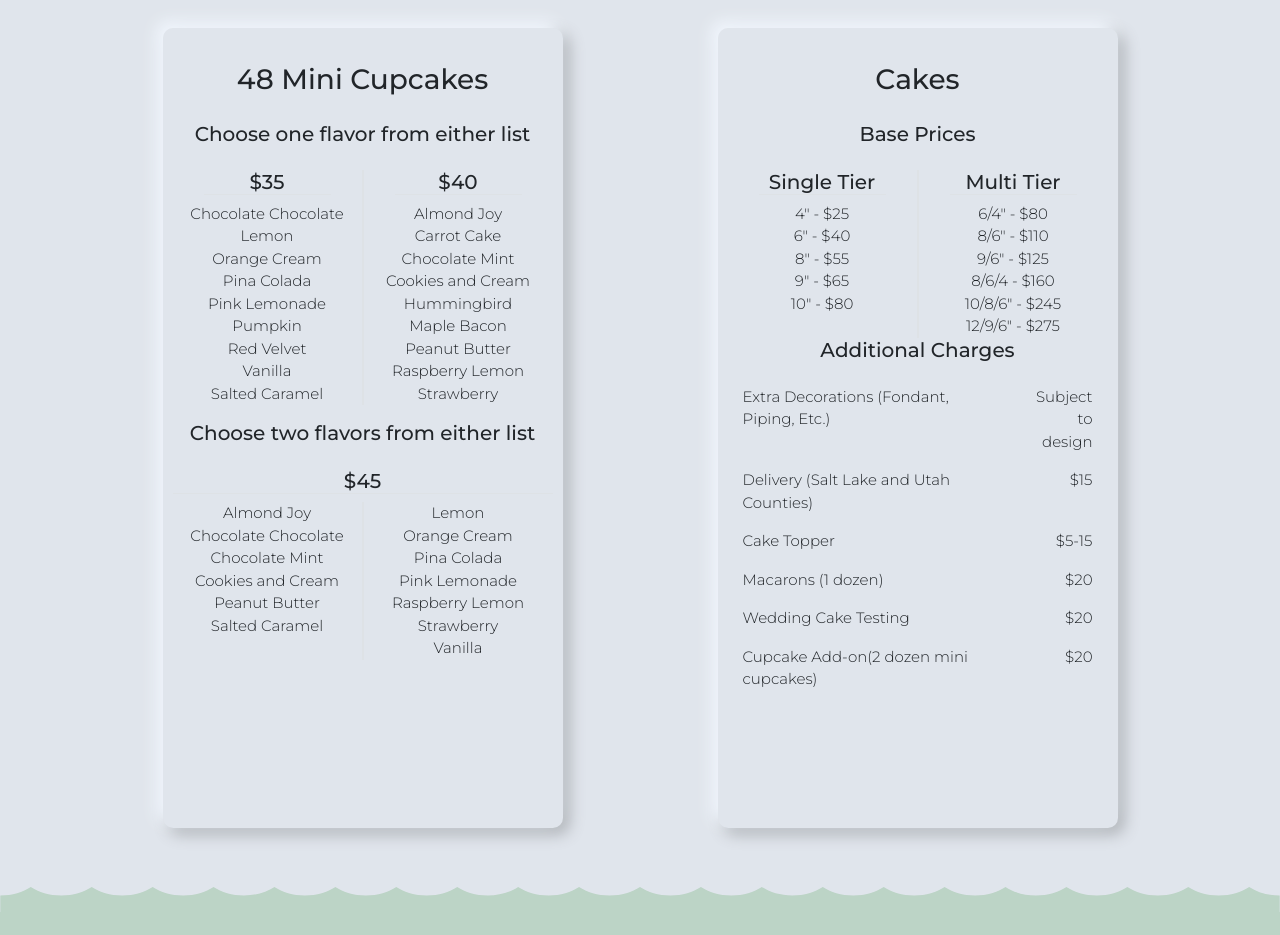
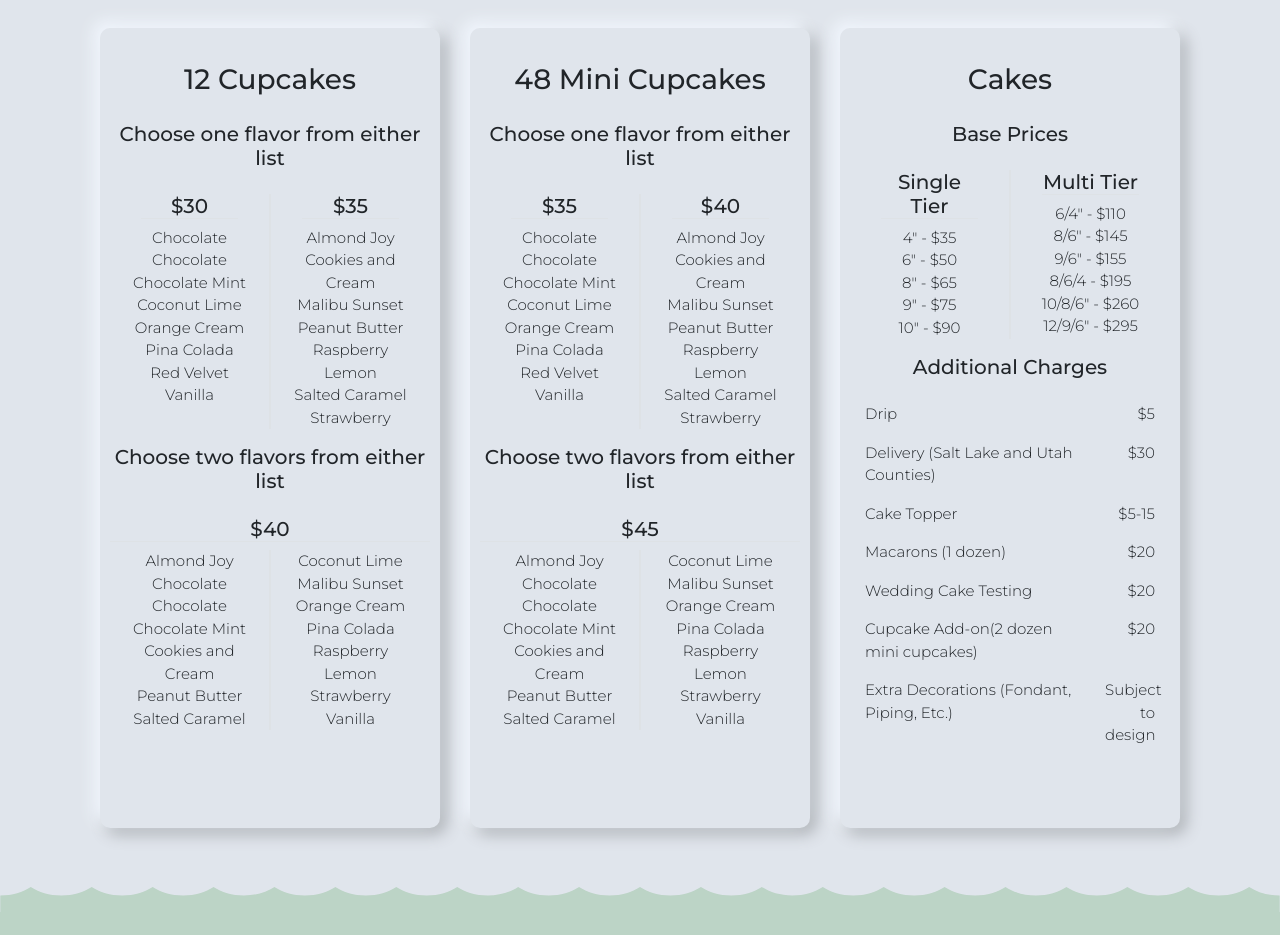
Before and after one commit to aarkitekkt/zeesy-bakes, a React (Create React App) app: page / in a window 1280 px wide. Shown: the part 4120-5055 px from the top of the page. Built offline with nearby package versions, Linux system fonts and the light colour scheme; no server answers.

Commit message:
update pricing and flavor lists

```diff
--- a/src/Components/Pricing/index.js
+++ b/src/Components/Pricing/index.js
@@ -7,8 +7,65 @@ function Pricing() {
             <h1 id="pricingTitle">Pricing</h1>
             <div className="container">
                 <div className="row mx-auto pb-5">
-                    <div className="col-12 col-md-6">
-                        <div id="cupcakePricing" className="priceList mx-auto">
+                    <div className="col-12 col-md-6 col-lg-4">
+                        <div id="regCupcakePricing" className="priceList mx-auto">
+                            <h3>12 Cupcakes</h3>
+                            <div id="oneFlavor" className="row mx-auto">
+                                <h5 className="mx-auto pb-3">Choose one flavor from either list</h5>
+                                <div className="col-6 border-right">
+                                    <h5 className="border-bottom mx-3">$30</h5>
+                                    <ul className="p-0">
+                                        <li>Chocolate Chocolate</li>
+                                        <li>Chocolate Mint</li>
+                                        <li>Coconut Lime</li>
+                                        <li>Orange Cream</li>
+                                        <li>Pina Colada</li>
+                                        <li>Red Velvet</li>
+                                        <li>Vanilla</li>
+                                    </ul>
+                                </div>
+                                <div className="col-6 border-left">
+                                    <h5 className="border-bottom mx-3">$35</h5>
+                                    <ul className="p-0">
+                                        <li>Almond Joy</li>
+                                        <li>Cookies and Cream</li>
+                                        <li>Malibu Sunset</li>
+                                        <li>Peanut Butter</li>
+                                        <li>Raspberry Lemon</li>
+                                        <li>Salted Caramel</li>
+                                        <li>Strawberry</li>
+                                    </ul>
+                                </div>
+                            </div>
+                            <div id="twoFlavors" className="row mb-3 mx-auto">
+                                <h5 className="w-100 py-3">Choose two flavors from either list</h5>
+                                <h5 className="w-100 border-bottom">$40</h5>
+                                <div className="col-6 border-right">
+                                    <ul className="p-0">
+                                        <li>Almond Joy</li>
+                                        <li>Chocolate Chocolate</li>
+                                        <li>Chocolate Mint</li>
+                                        <li>Cookies and Cream</li>
+                                        <li>Peanut Butter</li>
+                                        <li>Salted Caramel</li>
+                                    </ul>
+                                </div>
+                                <div className="col-6 border-left">
+                                    <ul className="p-0">
+                                        <li>Coconut Lime</li>
+                                        <li>Malibu Sunset</li>
+                                        <li>Orange Cream</li>
+                                        <li>Pina Colada</li>
+                                        <li>Raspberry Lemon</li>
+                                        <li>Strawberry</li>
+                                        <li>Vanilla</li>
+                                    </ul>
+                                </div>
+                            </div>
+                        </div>
+                    </div>
+                    <div className="col-12 col-md-6 col-lg-4">
+                        <div id="miniCupcakePricing" className="priceList mx-auto">
                             <h3>48 Mini Cupcakes</h3>
                             <div id="oneFlavor" className="row mx-auto">
                                 <h5 className="mx-auto pb-3">Choose one flavor from either list</h5>
@@ -16,32 +73,28 @@ function Pricing() {
                                     <h5 className="border-bottom mx-3">$35</h5>
                                     <ul className="p-0">
                                         <li>Chocolate Chocolate</li>
-                                        <li>Lemon</li>
+                                        <li>Chocolate Mint</li>
+                                        <li>Coconut Lime</li>
                                         <li>Orange Cream</li>
                                         <li>Pina Colada</li>
-                                        <li>Pink Lemonade</li>
-                                        <li>Pumpkin</li>
                                         <li>Red Velvet</li>
                                         <li>Vanilla</li>
-                                        <li>Salted Caramel</li>
                                     </ul>
                                 </div>
                                 <div className="col-6 border-left">
                                     <h5 className="border-bottom mx-3">$40</h5>
                                     <ul className="p-0">
                                         <li>Almond Joy</li>
-                                        <li>Carrot Cake</li>
-                                        <li>Chocolate Mint</li>
                                         <li>Cookies and Cream</li>
-                                        <li>Hummingbird</li>
-                                        <li>Maple Bacon</li>
+                                        <li>Malibu Sunset</li>
                                         <li>Peanut Butter</li>
                                         <li>Raspberry Lemon</li>
+                                        <li>Salted Caramel</li>
                                         <li>Strawberry</li>
                                     </ul>
                                 </div>
                             </div>
-                            <div id="twoFlavors" className="row mx-auto">
+                            <div id="twoFlavors" className="row mb-3 mx-auto">
                                 <h5 className="w-100 py-3">Choose two flavors from either list</h5>
                                 <h5 className="w-100 border-bottom">$45</h5>
                                 <div className="col-6 border-right">
@@ -56,10 +109,10 @@ function Pricing() {
                                 </div>
                                 <div className="col-6 border-left">
                                     <ul className="p-0">
-                                        <li>Lemon</li>
+                                        <li>Coconut Lime</li>
+                                        <li>Malibu Sunset</li>
                                         <li>Orange Cream</li>
                                         <li>Pina Colada</li>
-                                        <li>Pink Lemonade</li>
                                         <li>Raspberry Lemon</li>
                                         <li>Strawberry</li>
                                         <li>Vanilla</li>
@@ -68,7 +121,7 @@ function Pricing() {
                             </div>
                         </div>
                     </div>
-                    <div className="col-12 col-md-6">
+                    <div className="col-12 col-md-6 col-lg-4">
                         <div id="cakePricing" className="priceList mx-auto">
                             <h3>Cakes</h3>
                             <div id="basePrices" className="row mx-auto">
@@ -76,33 +129,33 @@ function Pricing() {
                                 <div className="col-6 border-right">
                                     <h5 className="border-bottom mx-3">Single Tier</h5>
                                     <ul className="p-0">
-                                        <li>4" - $25</li>
-                                        <li>6" - $40</li>
-                                        <li>8" - $55</li>
-                                        <li>9" - $65</li>
-                                        <li>10" - $80</li>
+                                        <li>4" - $35</li>
+                                        <li>6" - $50</li>
+                                        <li>8" - $65</li>
+                                        <li>9" - $75</li>
+                                        <li>10" - $90</li>
                                     </ul>
                                 </div>
                                 <div className="col-6 border-left">
                                     <h5 className="border-bottom mx-3">Multi Tier</h5>
                                     <ul className="p-0">
-                                        <li>6/4" - $80</li>
-                                        <li>8/6" - $110</li>
-                                        <li>9/6" - $125</li>
-                                        <li>8/6/4 - $160</li>
-                                        <li>10/8/6" - $245</li>
-                                        <li>12/9/6" - $275</li>
+                                        <li>6/4" - $110</li>
+                                        <li>8/6" - $145</li>
+                                        <li>9/6" - $155</li>
+                                        <li>8/6/4 - $195</li>
+                                        <li>10/8/6" - $260</li>
+                                        <li>12/9/6" - $295</li>
                                     </ul>
                                 </div>
                             </div>
                             <div id="addOns" className="row mx-auto">
-                                <h5 className="w-100 mx-auto pb-3">Additional Charges</h5>
+                                <h5 className="w-100 mt-3 mx-auto pb-3">Additional Charges</h5>
                                 <div className="row mx-auto w-100">
                                     <div className="col-9">
-                                        <p className="text-left">Extra Decorations (Fondant, Piping, Etc.)</p>
+                                        <p className="text-left">Drip</p>
                                     </div>
                                     <div className="col-3">
-                                        <p className="text-right">Subject to design</p>
+                                        <p className="text-right">$5</p>
                                     </div>
                                 </div>
                                 <div className="row mx-auto w-100">
@@ -110,7 +163,7 @@ function Pricing() {
                                         <p className="text-left">Delivery (Salt Lake and Utah Counties)</p>
                                     </div>
                                     <div className="col-3">
-                                        <p className="text-right">$15</p>
+                                        <p className="text-right">$30</p>
                                     </div>
                                 </div>
                                 <div className="row mx-auto w-100">
@@ -145,6 +198,14 @@ function Pricing() {
                                         <p className="text-right">$20</p>
                                     </div>
                                 </div>
+                                <div className="row mx-auto w-100">
+                                    <div className="col-9">
+                                        <p className="text-left">Extra Decorations (Fondant, Piping, Etc.)</p>
+                                    </div>
+                                    <div className="col-3">
+                                        <p className="text-right">Subject to design</p>
+                                    </div>
+                                </div>
                             </div>
                         </div>
                     </div>
--- a/src/Components/Pricing/style.css
+++ b/src/Components/Pricing/style.css
@@ -21,7 +21,7 @@
 
 .priceList {
     max-width: 400px;
-    height: 800px;
+    min-height: 800px;
     box-shadow: -6px -6px 16px #f3f8ff, 6px 6px 16px #abafb4;
     border-radius: 10px;
     padding: 10px;
--- a/src/flavorsList.json
+++ b/src/flavorsList.json
@@ -3,12 +3,6 @@
         "ID": "almondjoy",
         "Flavor": "Almond Joy",
         "Description": "Chocolate cake, coconut-almond frosting, topped with toasted coconut and an almond.",
-        "Image": "./assets/images/Flavors/coming-soon.png"
-    },
-    {
-        "ID": "carrotcake",
-        "Flavor": "Carrot Cake",
-        "Description": "Carrot cake, topped with cream cheese frosting. (Nuts Optional)",
         "Image": "./assets/images/Flavors/coming-soon.png"
     },
     {
@@ -30,9 +24,15 @@
         "Image": "./assets/images/Flavors/cookies-cream.png"
     },
     {
-        "ID": "hummingbird",
-        "Flavor": "Hummingbird",
-        "Description": "Banana-pineapple cake, topped with cream cheese frosting. (Nuts optional)",
+        "ID": "coconutlime",
+        "Flavor": "Coconut Lime",
+        "Description": "Lime cake, topped with coconut cream cheese frosting.",
+        "Image": "./assets/images/Flavors/coming-soon.png"
+    },
+    {
+        "ID": "malibusunset",
+        "Flavor": "Malibu Sunset",
+        "Description": "Orange-pineapple cake, topped with coconut rum cream cheese frosting.",
         "Image": "./assets/images/Flavors/coming-soon.png"
     },
     {
@@ -52,12 +52,6 @@
         "Flavor": "Pina Colada",
         "Description": "Pineapple cake, topped with a coconut cream cheese frosting and toasted coconut.",
         "Image": "./assets/images/Flavors/pina-colada.png"
-    },
-    {
-        "ID": "pumpkin",
-        "Flavor": "Pumpkin",
-        "Description": "Pumpkin cake, topped with cream cheese frosting.",
-        "Image": "./assets/images/Flavors/coming-soon.png"
     },
     {
         "ID": "raspberrylemon",
```
